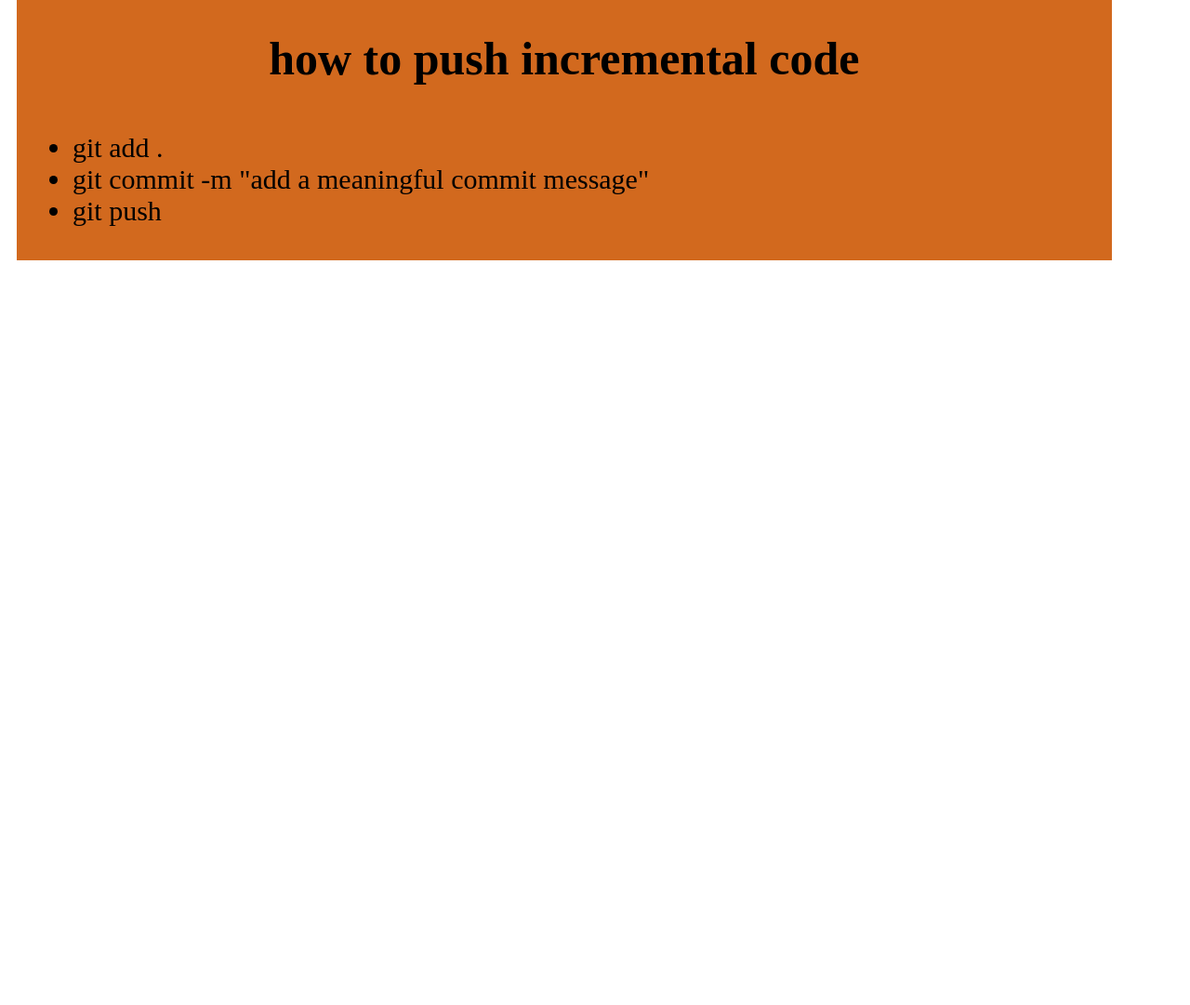
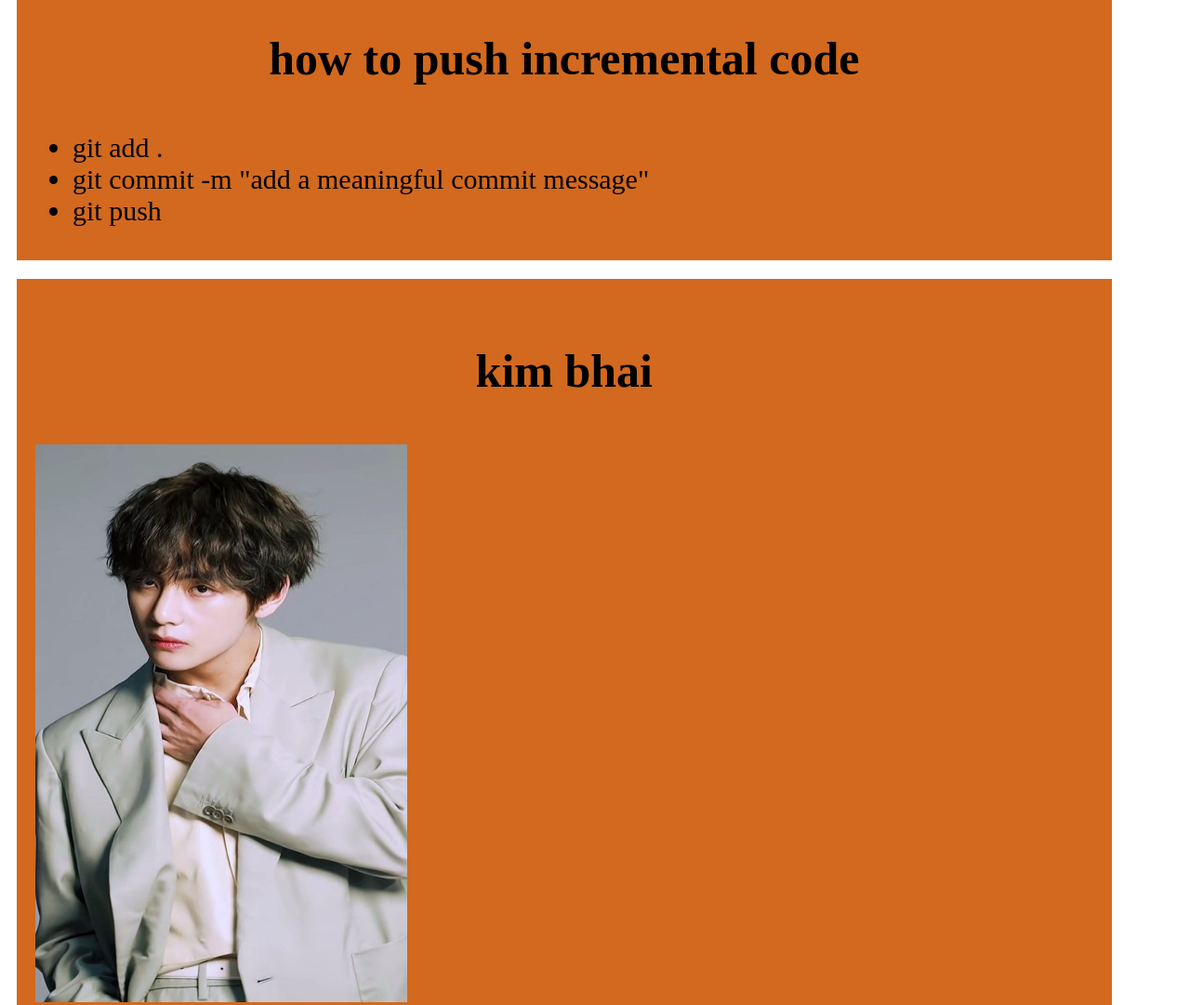
Before and after one commit to Usaid-Fidah23/my-first-github-repo, a plain HTML site: page index.html in a window 1280 px wide. Shown: the part 1096-2177 px from the top of the page at 93% size. Before the commit the page ends 1396 px from the top, so only its background shows below. Drawn offline with Linux system fonts and the light colour scheme.

Commit message:
added kim from bts

```diff
--- a/index.html
+++ b/index.html
@@ -27,6 +27,11 @@
         <li>git push</li>
     </ul>
 </div>
+<div>
+    <h3>kim bhai</h3>
+    <img src="images/bts.jpg" alt="bts kim bhai loading">
+
+</div>
 
 </body>
 </html>
--- a/styles/blog.css
+++ b/styles/blog.css
@@ -11,3 +11,6 @@ li{
 p{
     font-size: 30px;
 }
+img{
+    height: 600px;width: 400px;
+}
```
Also changed, not shown: images/bts.jpg (added), images/kim.jpg (added).
